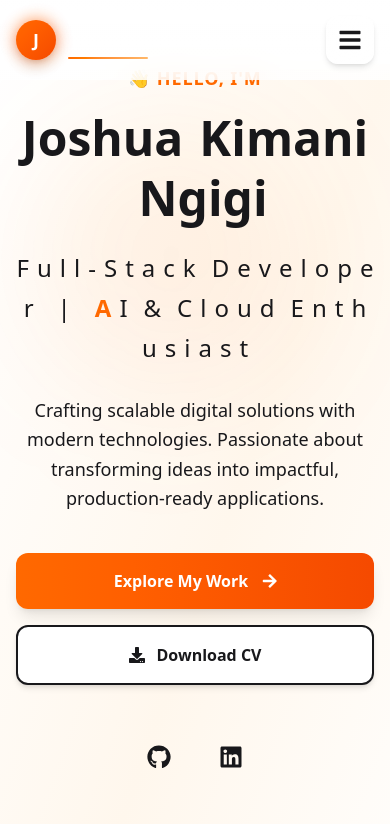
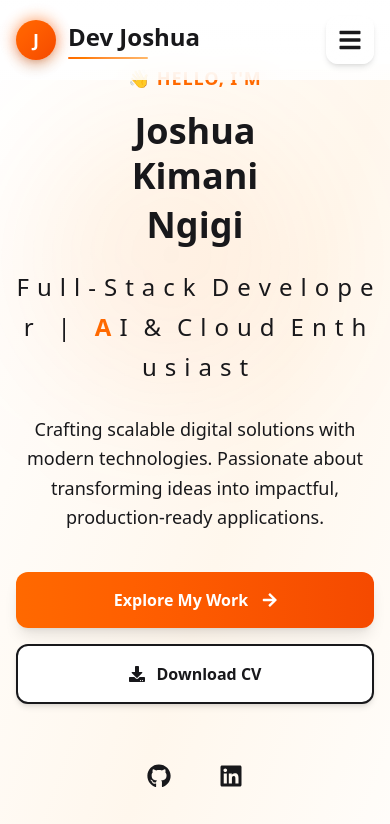
Before and after one commit to kimani-25-kikis/Joshua-Ngigi-Portifolio, a React (Vite) app: page / in a window 390 px wide. Shown: the top 824 px of the page. Built offline with nearby package versions, Linux system fonts and the light colour scheme.

Commit message:
Fix mobile name wrapping and navbar visibility

```diff
--- a/src/components/NavBar.tsx
+++ b/src/components/NavBar.tsx
@@ -11,7 +11,6 @@ import {
   FaUser,
   FaCode,
   FaEnvelope,
-
 } from 'react-icons/fa';
 
 const NavBar = () => {
@@ -100,7 +99,7 @@ const NavBar = () => {
               </div>
 
               <div className="flex flex-col">
-                <span className="text-2xl font-bold bg-gradient-to-r from-navy-900 to-navy-700 bg-clip-text text-transparent">
+                <span className="text-2xl font-bold text-navy-900"> {/* Changed from gradient to solid navy */}
                   Dev Joshua
                 </span>
                 <motion.div
@@ -273,7 +272,7 @@ const NavBar = () => {
                       <span className="text-white font-bold text-2xl">J</span>
                     </div>
                     <div>
-                      <div className="text-2xl font-bold text-navy-900">Dev Joshua</div>
+                      <div className="text-2xl font-bold text-navy-900">Dev Joshua</div> {/* Fixed color here too */}
                       <div className="text-sm text-navy-600">Full-Stack Developer</div>
                     </div>
                   </div>
--- a/src/pages/HomePage.tsx
+++ b/src/pages/HomePage.tsx
@@ -1,11 +1,39 @@
-// Alternative: HomePage.tsx without variants (simpler)
+// HomePage.tsx with improved name rendering for mobile
 import { motion } from 'framer-motion';
 import { Link } from 'react-router-dom';
 import { FaGithub, FaLinkedin, FaDownload, FaArrowRight } from 'react-icons/fa';
 import { SiReact, SiNodedotjs, SiPython, SiHono } from 'react-icons/si';
 
+// Animation variants with proper TypeScript types
+const containerVariants = {
+  hidden: { opacity: 0 },
+  visible: {
+    opacity: 1,
+    transition: {
+      staggerChildren: 0.03
+    }
+  }
+};
+
+const letterVariants = {
+  hidden: {
+    opacity: 0,
+    y: 20,
+    rotateY: -90
+  },
+  visible: {
+    opacity: 1,
+    y: 0,
+    rotateY: 0,
+    transition: {
+      type: 'spring' as const, // Explicitly cast to const
+      damping: 12,
+      stiffness: 200
+    }
+  }
+};
+
 const HomePage = () => {
-  const name = 'Joshua Kimani Ngigi'.split('');
   const title = 'Full-Stack Developer | AI & Cloud Enthusiast'.split('');
 
   return (
@@ -50,23 +78,20 @@ const HomePage = () => {
             👋 HELLO, I'M
           </motion.p>
 
-          {/* Animated Name - Simplified without variants */}
-          <h1 className="text-5xl sm:text-6xl lg:text-7xl font-black mb-6 leading-tight">
-            <div className="flex flex-wrap justify-center md:justify-start">
-              {name.map((letter, index) => (
+          {/* Responsive name container */}
+          <div className="mb-6">
+            {/* First name - always on one line */}
+            <motion.div
+              className="text-4xl sm:text-5xl lg:text-7xl font-black leading-tight flex justify-center md:justify-start"
+              variants={containerVariants}
+              initial="hidden"
+              animate="visible"
+            >
+              {'Joshua'.split('').map((letter, index) => (
                 <motion.span
-                  key={index}
-                  initial={{ opacity: 0, y: 20, rotateY: -90 }}
-                  animate={{ opacity: 1, y: 0, rotateY: 0 }}
-                  transition={{
-                    delay: index * 0.03,
-                    type: 'spring',
-                    damping: 12,
-                    stiffness: 200,
-                  }}
-                  className={`inline-block ${
-                    letter === ' ' ? 'w-4' : ''
-                  } text-navy-900`}
+                  key={`first-${index}`}
+                  variants={letterVariants}
+                  className="inline-block text-navy-900 hover:text-orange-500 hover:scale-110 transition-transform duration-200"
                   whileHover={{
                     scale: 1.2,
                     color: '#f97316',
@@ -76,15 +101,59 @@ const HomePage = () => {
                   {letter}
                 </motion.span>
               ))}
-            </div>
-          </h1>
+            </motion.div>
+
+            {/* Last names - on same line for desktop, stack for mobile */}
+            <motion.div
+              className="text-4xl sm:text-5xl lg:text-7xl font-black leading-tight flex flex-col sm:flex-row justify-center md:justify-start gap-1 sm:gap-2"
+              variants={containerVariants}
+              initial="hidden"
+              animate="visible"
+            >
+              {/* Kimani */}
+              <div className="flex justify-center md:justify-start">
+                {'Kimani'.split('').map((letter, index) => (
+                  <motion.span
+                    key={`kimani-${index}`}
+                    variants={letterVariants}
+                    className="inline-block text-navy-900 hover:text-orange-500 hover:scale-110 transition-transform duration-200"
+                    whileHover={{
+                      scale: 1.2,
+                      color: '#f97316',
+                      transition: { type: 'spring', stiffness: 400 },
+                    }}
+                  >
+                    {letter}
+                  </motion.span>
+                ))}
+              </div>
+
+              {/* Ngigi */}
+              <div className="flex justify-center md:justify-start">
+                {'Ngigi'.split('').map((letter, index) => (
+                  <motion.span
+                    key={`ngigi-${index}`}
+                    variants={letterVariants}
+                    className="inline-block text-navy-900 hover:text-orange-500 hover:scale-110 transition-transform duration-200"
+                    whileHover={{
+                      scale: 1.2,
+                      color: '#f97316',
+                      transition: { type: 'spring', stiffness: 400 },
+                    }}
+                  >
+                    {letter}
+                  </motion.span>
+                ))}
+              </div>
+            </motion.div>
+          </div>
 
           {/* Animated Title */}
           <div className="text-2xl sm:text-3xl text-navy-700 mb-8">
             <div className="flex flex-wrap justify-center md:justify-start gap-2">
               {title.map((char, index) => (
                 <motion.span
-                  key={index}
+                  key={`title-${index}`}
                   initial={{ opacity: 0, y: 10 }}
                   animate={{ opacity: 1, y: 0 }}
                   transition={{ delay: 0.5 + (index * 0.03) }}
```
